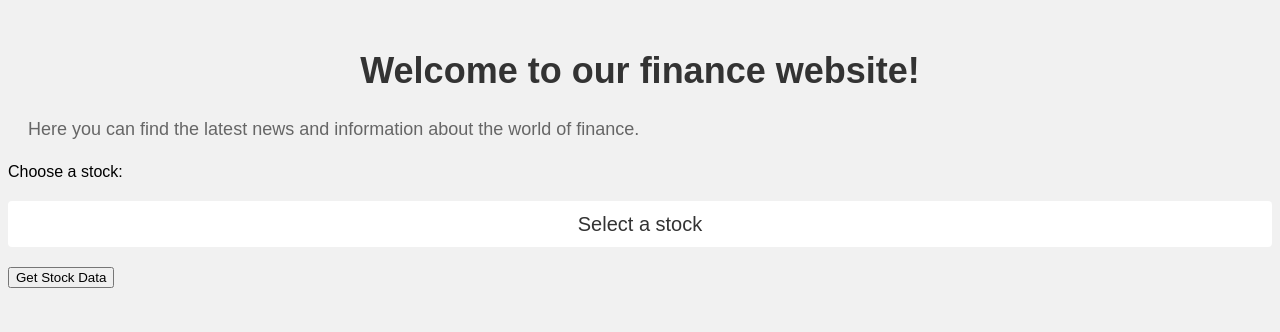
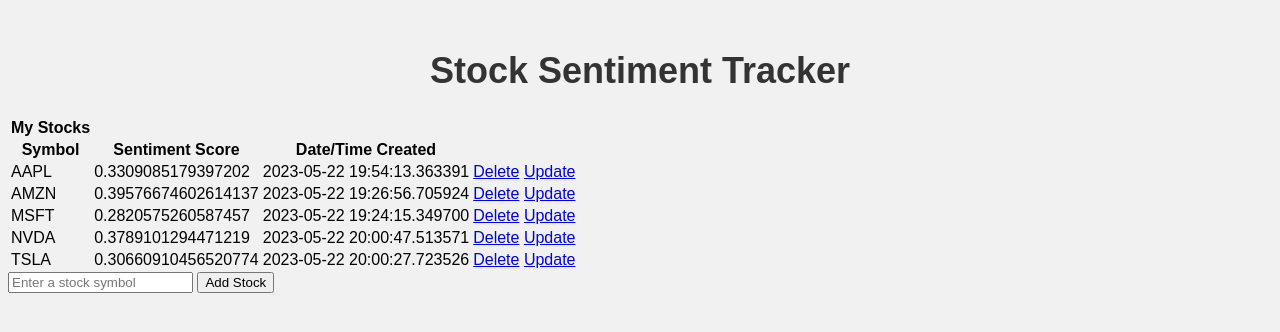
Before and after one commit to zaech727/NLP-Stock-Sentiment-Calculator, a Flask app: page / in a window 1280 px wide. Shown: the top 332 px of the page. Run offline with Flask 3, Linux system fonts and the light colour scheme; data comes from the database, SQL or seed files in the repository; both versions use the stored data as it was after the commit.

Commit message:
Simple working page, display stocks with sentiment

```diff
--- a/app.py
+++ b/app.py
@@ -1,24 +1,83 @@
-from flask import Flask, render_template, request, jsonify
+from flask import Flask, render_template, request, redirect
+from flask_sqlalchemy import SQLAlchemy
+from datetime import datetime
 import sentiment_analysis
 
 app = Flask(__name__)
+# app.config["SQLALCHEMY_DATABASE_URI"] = "sqlite:////database.db"
+app.config["SQLALCHEMY_DATABASE_URI"] = "sqlite:///database.db"
+db = SQLAlchemy(app)
+
+
+class Stock(db.Model):
+    id = db.Column(db.Integer, primary_key=True)
+    symbol = db.Column(db.String(10), nullable=False)
+    sentiment = db.Column(db.Float, nullable=False)
+    created = db.Column(db.DateTime, default=datetime.utcnow)
+
+    def __repr__(self):
+        return "<Stock %r>" % self.symbol + " " + str(self.sentiment)
+
+
+# create database
+# with app.app_context():
+#     db.create_all()
+# exit()
+
 sentiment_analysis = sentiment_analysis.SentimentAnalysis()
+
+
+def getStockSentiment(stock_symbol):
+    sentiment_value = sentiment_analysis.getSentiment(stock_symbol)
+    return str(round(sentiment_value, 2))
 
 
 @app.route("/", methods=["GET", "POST"])
 def home():
     if request.method == "POST":
-        selected_option = request.json["dropdown"]
-        prediction = sentiment_analysis.getSentiment(selected_option)
-        return jsonify({"prediction": prediction})
-    return render_template("home.html")
+        # print("*** REQUEST FORM ***\n", request.form)
+        stock_symbol = request.form["content"]
+        stock = Stock.query.filter_by(symbol=stock_symbol).first()
+        if not stock:
+            new_stock = Stock(
+                symbol=stock_symbol, sentiment=getStockSentiment(stock_symbol)
+            )
+
+            try:
+                db.session.add(new_stock)
+                db.session.commit()
+                return redirect("/")
+            except:
+                return "Unable to add stock to database"
+
+    else:
+        stocks = Stock.query.order_by(Stock.symbol).all()
+        return render_template("home.html", stocks=stocks)
 
 
-@app.route("/get_prediction", methods=["GET", "POST"])
-def get_prediction():
-    selected_option = request.json["dropdown"]
-    prediction = sentiment_analysis.getSentiment(selected_option)
-    return jsonify({"prediction": prediction})
+@app.route("/delete/<int:id>")
+def delete(id):
+    stock_entry = Stock.query.get_or_404(id)
+
+    try:
+        db.session.delete(stock_entry)
+        db.session.commit()
+        return redirect("/")
+    except:
+        return "Unable to delete stock from database"
+
+
+@app.route("/update/<int:id>")
+def update(id):
+    stock_entry = Stock.query.get_or_404(id)
+
+    try:
+        stock_entry.sentiment = getStockSentiment(stock_entry.symbol)
+        stock_entry.created = datetime.utcnow()
+        db.session.commit()
+        return redirect("/")
+    except:
+        return "Unable to update stock in database"
 
 
 if __name__ == "__main__":
--- a/requirements.txt
+++ b/requirements.txt
@@ -3,3 +3,6 @@
 numpy
 openai
 bs4
+flask
+flask-sqlalchemy
+html5lib
--- /dev/null
+++ b/static/style.css
@@ -0,0 +1,55 @@
+body {
+    font-family: Arial, sans-serif;
+    background-color: #f1f1f1;
+}
+
+h1 {
+    color: #333;
+    font-size: 36px;
+    text-align: center;
+    margin-top: 50px;
+}
+
+p {
+    color: #666;
+    font-size: 18px;
+    line-height: 1.5;
+    margin: 20px;
+}
+
+select {
+    display: block;
+    width: 100%;
+    padding: 12px;
+    border: none;
+    border-radius: 4px;
+    background-color: #fff;
+    color: #333;
+    font-size: 20px;
+    cursor: pointer;
+    text-align-last: center;
+    margin: 20px 0;
+    -webkit-appearance: none;
+    -moz-appearance: none;
+    appearance: none;
+}
+
+select:hover {
+    background-color: #f1f1f1;
+}
+
+select option {
+    background-color: #fff;
+    color: #333;
+    font-size: 20px;
+    text-align: center;
+}
+
+#result {
+    color: #666;
+    font-size: 18px;
+    line-height: 1.5;
+    margin: 20px;
+    text-align: center;
+    display: none;
+}
--- /dev/null
+++ b/templates/base.html
@@ -0,0 +1,14 @@
+<!doctype html>
+<html>
+
+<head>
+    <link rel="stylesheet" href="{{ url_for('static', filename='style.css') }}" />
+    <title>Finance Website</title>
+    {% block head %}{% endblock %}
+</head>
+
+<body>
+    {% block body %}{% endblock %}
+</body>
+
+</html>
--- a/templates/home.html
+++ b/templates/home.html
@@ -1,97 +1,38 @@
-<!doctype html>
-<html>
+{% extends 'base.html' %}
 
-<head>
-    <title>Finance Website</title>
-    <style>
-        body {
-            font-family: Arial, sans-serif;
-            background-color: #f1f1f1;
-        }
+{% block head %}
+<title>Finance Website</title>
 
-        h1 {
-            color: #333;
-            font-size: 36px;
-            text-align: center;
-            margin-top: 50px;
-        }
+{% endblock %}
 
-        p {
-            color: #666;
-            font-size: 18px;
-            line-height: 1.5;
-            margin: 20px;
-        }
+{% block body %}
+<h1>Stock Sentiment Tracker</h1>
 
-        select {
-            display: block;
-            width: 100%;
-            padding: 12px;
-            border: none;
-            border-radius: 4px;
-            background-color: #fff;
-            color: #333;
-            font-size: 20px;
-            cursor: pointer;
-            text-align-last: center;
-            margin: 20px 0;
-            -webkit-appearance: none;
-            -moz-appearance: none;
-            appearance: none;
-        }
+<table>
+    <tr>
+        <th>My Stocks</th>
+    </tr>
+    <tr>
+        <th>Symbol</th>
+        <th>Sentiment Score</th>
+        <th>Date/Time Created</th>
+    </tr>
+    {% for stock in stocks %}
+    <tr>
+        <td>{{ stock.symbol }}</td>
+        <td>{{ stock.sentiment }}</td>
+        <td>{{ stock.created }}</td>
+        <td>
+            <a href="/delete/{{ stock.id }}">Delete</a>
+            <a href="/update/{{ stock.id }}">Update</a>
+        </td>
+    </tr>
+    {% endfor %}
+</table>
 
-        select:hover {
-            background-color: #f1f1f1;
-        }
+<form action="/" method="POST">
+    <input type="text" name="content" id="content" placeholder="Enter a stock symbol">
+    <input type="submit" value="Add Stock">
+</form>
 
-        select option {
-            background-color: #fff;
-            color: #333;
-            font-size: 20px;
-            text-align: center;
-        }
-
-        #result {
-            color: #666;
-            font-size: 18px;
-            line-height: 1.5;
-            margin: 20px;
-            text-align: center;
-            display: none;
-        }
-    </style>
-</head>
-
-<body>
-    <h1>Welcome to our finance website!</h1>
-    <p>Here you can find the latest news and information about the world of finance.</p>
-    <form>
-        <label for="dropdown">Choose a stock:</label>
-        <select id="dropdown" name="dropdown">
-            <option value="" disabled selected hidden>Select a stock</option>
-            <option value="AAPL">AAPL</option>
-            <option value="MSFT">MSFT</option>
-            <option value="TSLA">TSLA</option>
-        </select>
-        <button type="button" onclick="getStockData()">Get Stock Data</button>
-    </form>
-    <div id="result"></div>
-
-    <script>
-        function getStockData() {
-            var selectedOption = document.getElementById("dropdown").value;
-            var xhttp = new XMLHttpRequest();
-            xhttp.onreadystatechange = function () {
-                if (this.readyState == 4 && this.status == 200) {
-                    var result = document.getElementById("result");
-                    result.style.display = "block";
-                    result.innerHTML = "The stock data for " + selectedOption + " is " + this.responseText;
-                }
-            };
-            xhttp.open("POST", "/get_prediction?stock=" + selectedOption, true);
-            xhttp.send();
-        }
-    </script>
-</body>
-
-</html>
+{% endblock %}
```
Also changed, not shown: templates/index.html (deleted, +0 -13 lines), database.db (added), instance/database.db (added).
